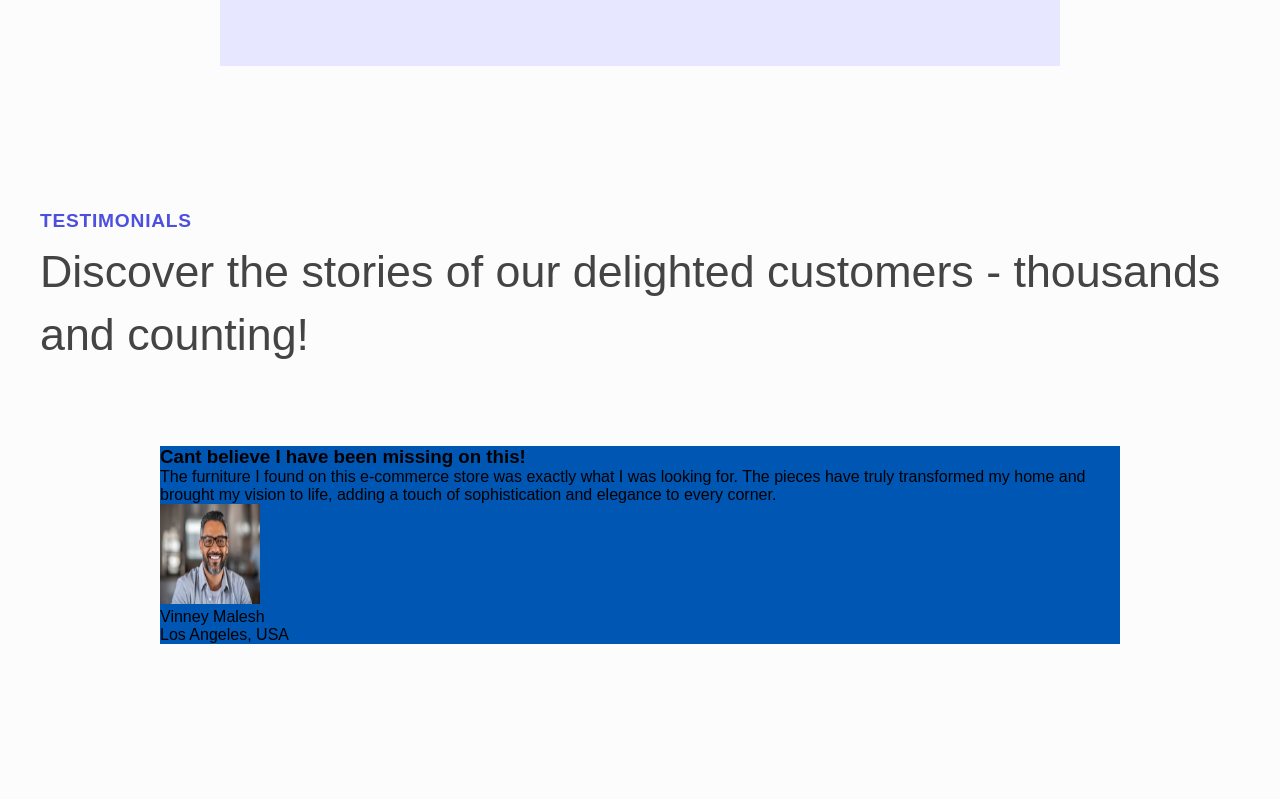
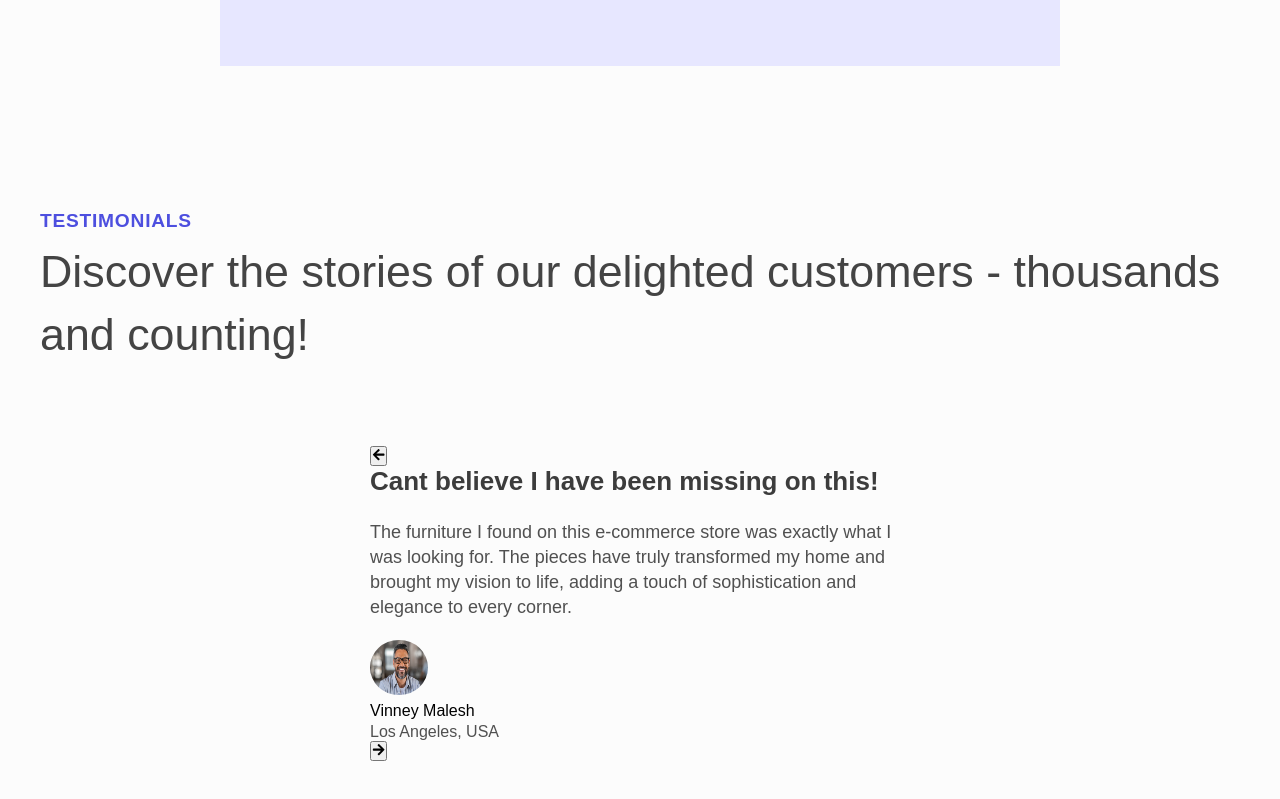
Before and after one commit to sasanedicbn/Home-Heaven-e-commerce, a React (Vite) app: page / in a window 1280 px wide. Shown: the part 3397-4196 px from the top of the page. Built offline with nearby package versions, Linux system fonts and the light colour scheme.

Commit message:
Add btns to slider

```diff
--- a/src/index.css
+++ b/src/index.css
@@ -585,7 +585,28 @@ padding-bottom: 5rem;
   margin: 0 auto;
 }
 .slider{
-  background-color: #0056b3;
-  width: 80%;
+  width: 45%;
   margin: 0 auto;
 }
+
+.testimonial-card h3{
+  padding-bottom: 1.4rem;
+  font-size: 26px;
+  color: rgb(60, 60, 60);
+}
+.testimonial-description{
+  line-height: 1.4;
+  padding-bottom: 1.2rem;
+  color: rgb(80, 80, 80);
+  font-size: 18px;
+}
+.testimonial-card img {
+  width: 57.5px;
+  height: 55px;
+  border-radius: 50%;
+  margin-bottom: .2rem;
+}
+.testimonial-location{
+  margin-top: .2rem;
+  color: rgb(80, 80, 80);
+}
--- a/src/pages/Testimonials.tsx
+++ b/src/pages/Testimonials.tsx
@@ -1,6 +1,7 @@
 import { useState } from "react";
 import HomeSectionWrapper from "./HomeSectionWrapper";
 import { testimonialData } from "./constants/constants";
+import { FaArrowLeft, FaArrowRight } from "react-icons/fa";
 
 const Testimonials = () => {
     const [activeSlider, setActiveSlider] = useState(1);
@@ -10,12 +11,16 @@ const Testimonials = () => {
         title="TESTIMONIALS"
         subTitle="Discover the stories of our delighted customers - thousands and counting!"
     >
-            <section className="">
+        <section className="testimonials-section">
             <div className="slider">
+                <button  className="slider-btn">
+                    <FaArrowLeft />
+                </button>
                 {testimonialData.map(testimonial => (
                     activeSlider === testimonial.id && (
                         <div key={testimonial.id} className="testimonial-card">
                             <h3 className="testimonial-title">{testimonial.title}</h3>
+                            <div className="underline"></div>
                             <p className="testimonial-description">{testimonial.description}</p>
                             <img
                                 src={testimonial.img}
@@ -27,10 +32,14 @@ const Testimonials = () => {
                         </div>
                     )
                 ))}
+                <button className="slider-btn">
+                    <FaArrowRight />
+                </button>
             </div>
         </section>
     </HomeSectionWrapper>
 );
 };
 
+
 export default Testimonials;
```
Lines whose indentation alone changed are shown as unchanged.
